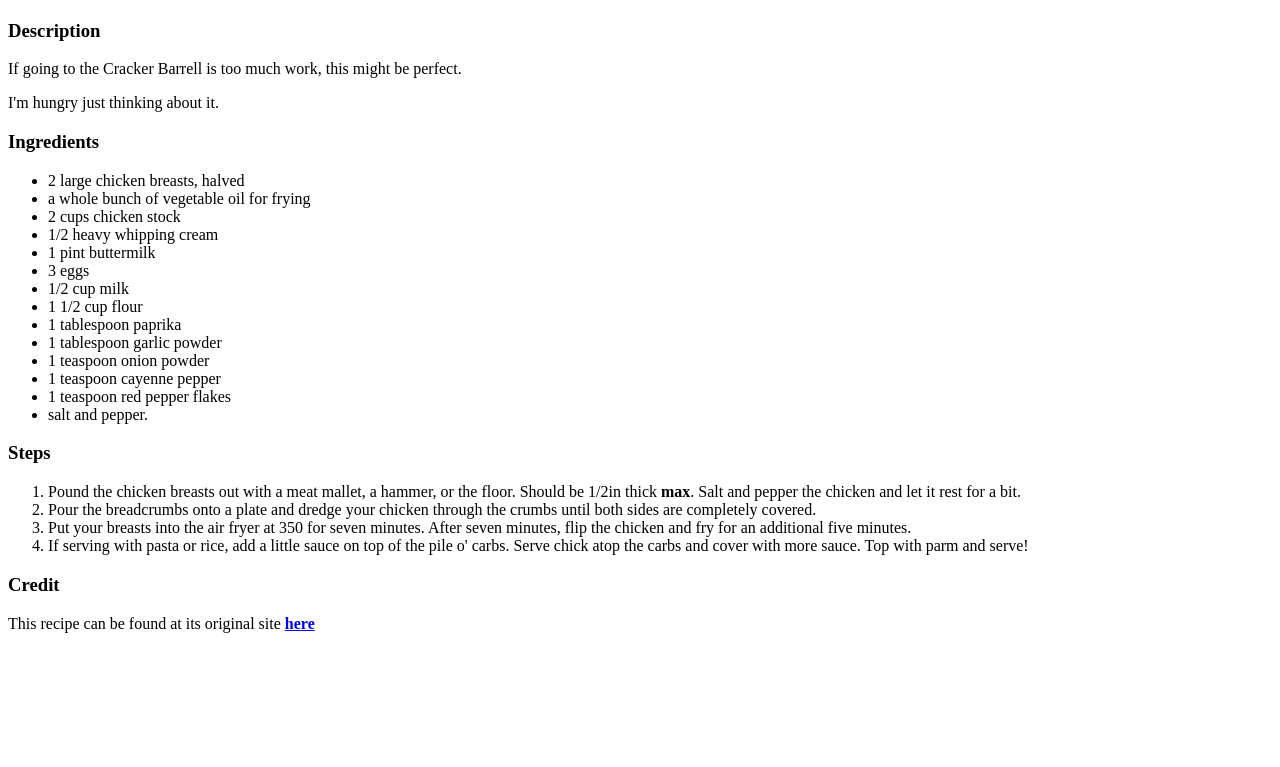
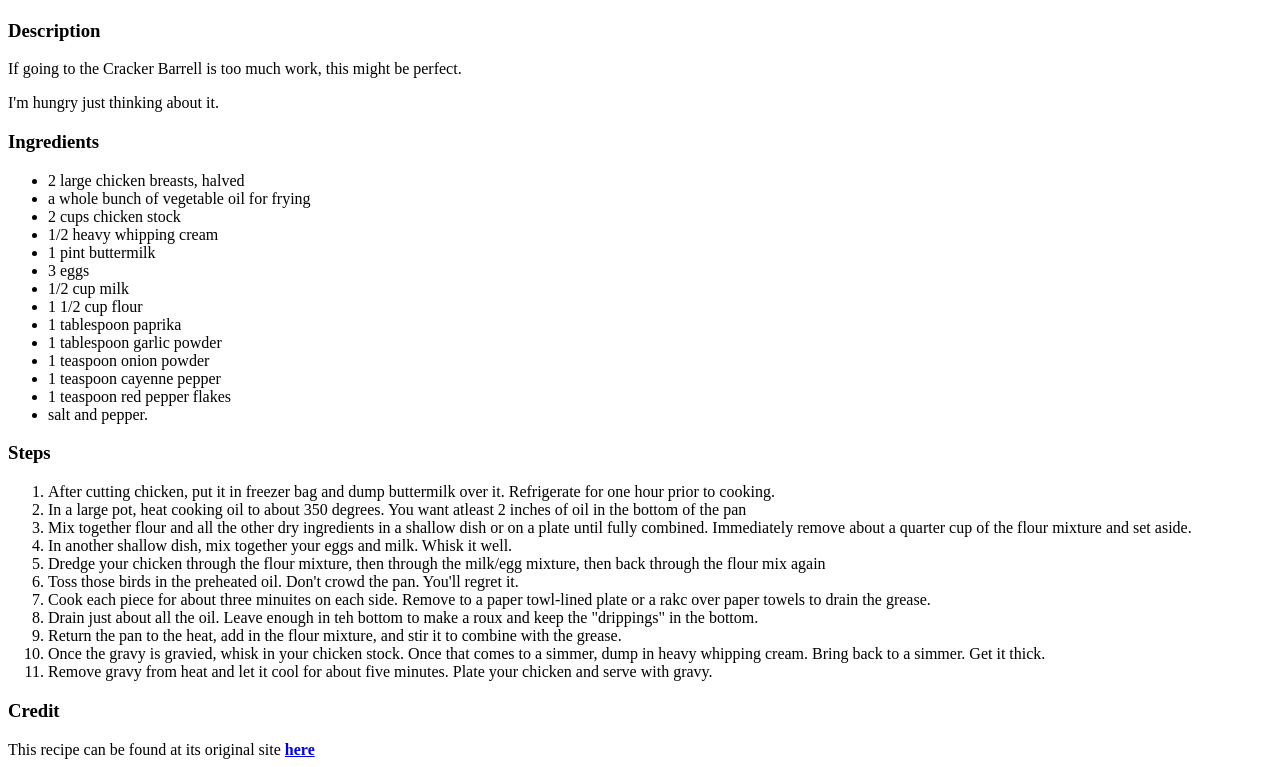
Before and after one commit to colghost/odin-recipes-2023, a plain HTML site: page recipes/country-chicken.html in a window 1280 px wide. Shown: the part 383-1150 px from the top of the page. Before the commit the page ends 1024 px from the top, so only its background shows below. Drawn offline with Linux system fonts and the light colour scheme.

Commit message:
Finished the final recipe page and fixed the index

```diff
--- a/recipes/country-chicken.html
+++ b/recipes/country-chicken.html
@@ -35,13 +35,20 @@
 
     <h3>Steps</h3>
         <ol>
-        <li>Pound the chicken breasts out with a meat mallet, a hammer, or the floor. Should be 1/2in thick <b>max</b>. Salt and pepper the chicken and let it rest for a bit.</b></li>
-        <li>Pour the breadcrumbs onto a plate and dredge your chicken through the crumbs until both sides are completely covered.</li>
-        <li>Put your breasts into the air fryer at 350 for seven minutes. After seven minutes, flip the chicken and fry for an additional five minutes.</li>
-        <li>If serving with pasta or rice, add a little sauce on top of the pile o' carbs. Serve chick atop the carbs and cover with more sauce. Top with parm and serve!</li>
+        <li>After cutting chicken, put it in freezer bag and dump buttermilk over it. Refrigerate for one hour prior to cooking.</li>
+        <li>In a large pot, heat cooking oil to about 350 degrees. You want atleast 2 inches of oil in the bottom of the pan</li>
+        <li>Mix together flour and all the other dry ingredients in a shallow dish or on a plate until fully combined. Immediately remove about a quarter cup of the flour mixture and set aside.</li>
+        <li>In another shallow dish, mix together your eggs and milk. Whisk it well.</li>
+        <li>Dredge your chicken through the flour mixture, then through the milk/egg mixture, then back through the flour mix again</li>
+        <li>Toss those birds in the preheated oil. Don't crowd the pan. You'll regret it.</li>
+        <li>Cook each piece for about three minuites on each side. Remove to a paper towl-lined plate or a rakc over paper towels to drain the grease.</li>
+        <li>Drain just about all the oil. Leave enough in teh bottom to make a roux and keep the "drippings" in the bottom.</li>
+        <li>Return the pan to the heat, add in the flour mixture, and stir it to combine with the grease.</li>
+        <li>Once the gravy is gravied, whisk in your chicken stock. Once that comes to a simmer, dump in heavy whipping cream. Bring back to a simmer. Get it thick.</li>
+        <li>Remove gravy from heat and let it cool for about five minutes. Plate your chicken and serve with gravy.</li>
         </ol>
 
     <h3>Credit</h3>
-        This recipe can be found at its original site <b><a href="https://www.justthefuckingrecipe.net/easy-air-fryer-chicken-parmesan/">here</a></b>
+        This recipe can be found at its original site <b><a href="https://www.justthefuckingrecipe.net/country-fried-chicken/">here</a></b>
 </body>
 </html>
```
Also changed, not shown: index.html (+1 -0 lines).
